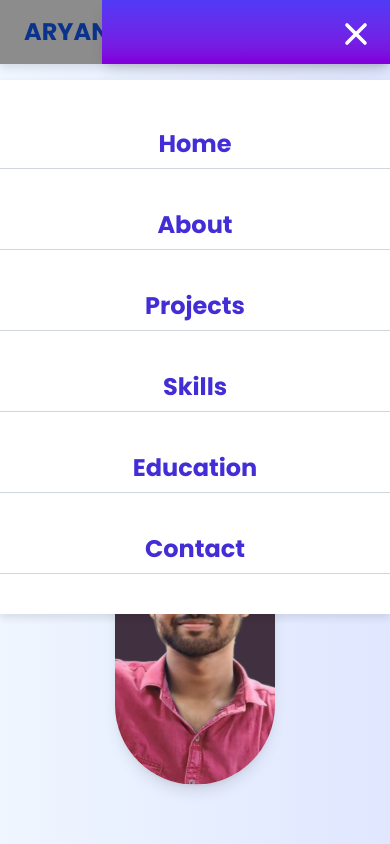
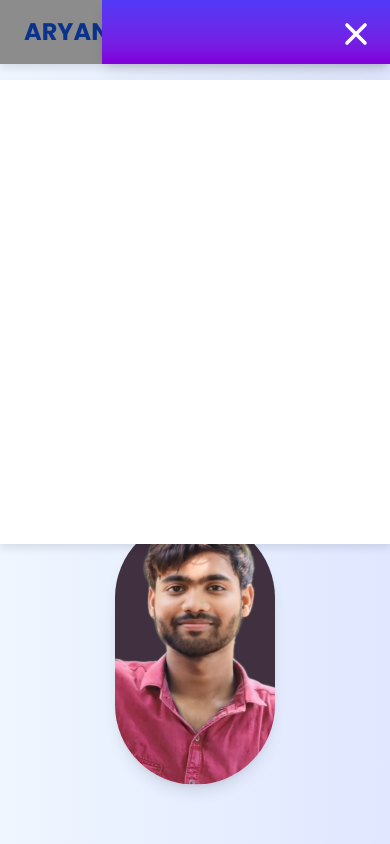
Before and after one commit to aryanverma98/portfolio, a React (Vite) app: page / in a window 390 px wide. Both pictures are taken after a click on the button "Open menu". Shown: the top 844 px of the page. Built offline with nearby package versions, Linux system fonts and the light colour scheme.

Commit message:
Update Navbar.jsx

```diff
--- a/components/Navbar.jsx
+++ b/components/Navbar.jsx
@@ -25,7 +25,10 @@ const Navbar = () => {
       <div className="max-w-7xl mx-auto flex items-center justify-between px-6 py-4">
         {/* Logo */}
         <div>
-          <a href="#home" className=" text-2xl md:text-3xl font-extrabold text-blue-600  ">
+          <a
+            href="#home"
+            className="text-2xl md:text-3xl font-extrabold text-blue-600"
+          >
             ARYAN
           </a>
         </div>
@@ -90,8 +93,8 @@ const Navbar = () => {
                 <HiX />
               </button>
 
-              {/* Sidebar links with cool animations */}
-              <nav className="mt-20 flex flex-col gap-8 items-center py-10">
+              {/* Sidebar links */}
+              <nav className="mt-20 flex flex-col gap-6 items-center py-10">
                 {navItems.map((item, index) => (
                   <motion.a
                     key={item}
@@ -99,8 +102,15 @@ const Navbar = () => {
                     onClick={() => setIsOpen(false)}
                     initial={{ x: 50, opacity: 0 }}
                     animate={{ x: 0, opacity: 1 }}
-                transition={{ delay: index * 0.1, type: "spring", stiffness: 120 }}
-                className="w-full text-center text-2xl font-bold text-indigo-700 py-2 border-b border-gray-300 hover:border-yellow-300 transition-colors"
+                    transition={{
+                      delay: index * 0.1,
+                      type: "spring",
+                      stiffness: 120,
+                    }}
+                    className="relative w-full text-center text-lg font-medium text-white py-2
+                               after:absolute after:left-1/2 after:-translate-x-1/2 after:bottom-0
+                               after:w-0 after:h-[2px] after:bg-yellow-300 after:transition-all
+                               after:duration-300 hover:after:w-2/3 hover:text-yellow-300"
                   >
                     {item}
                   </motion.a>
```
Lines whose indentation alone changed are shown as unchanged.
